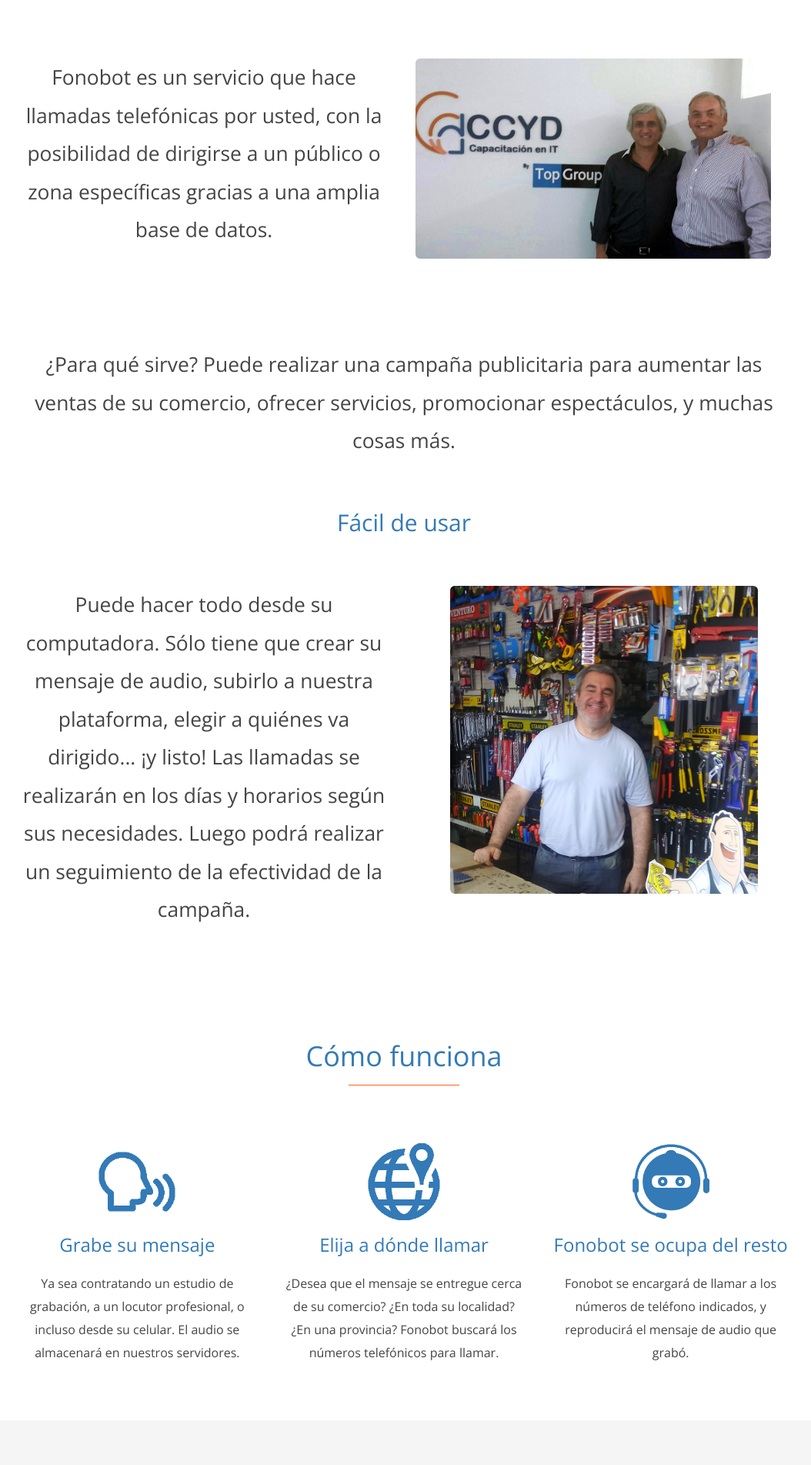
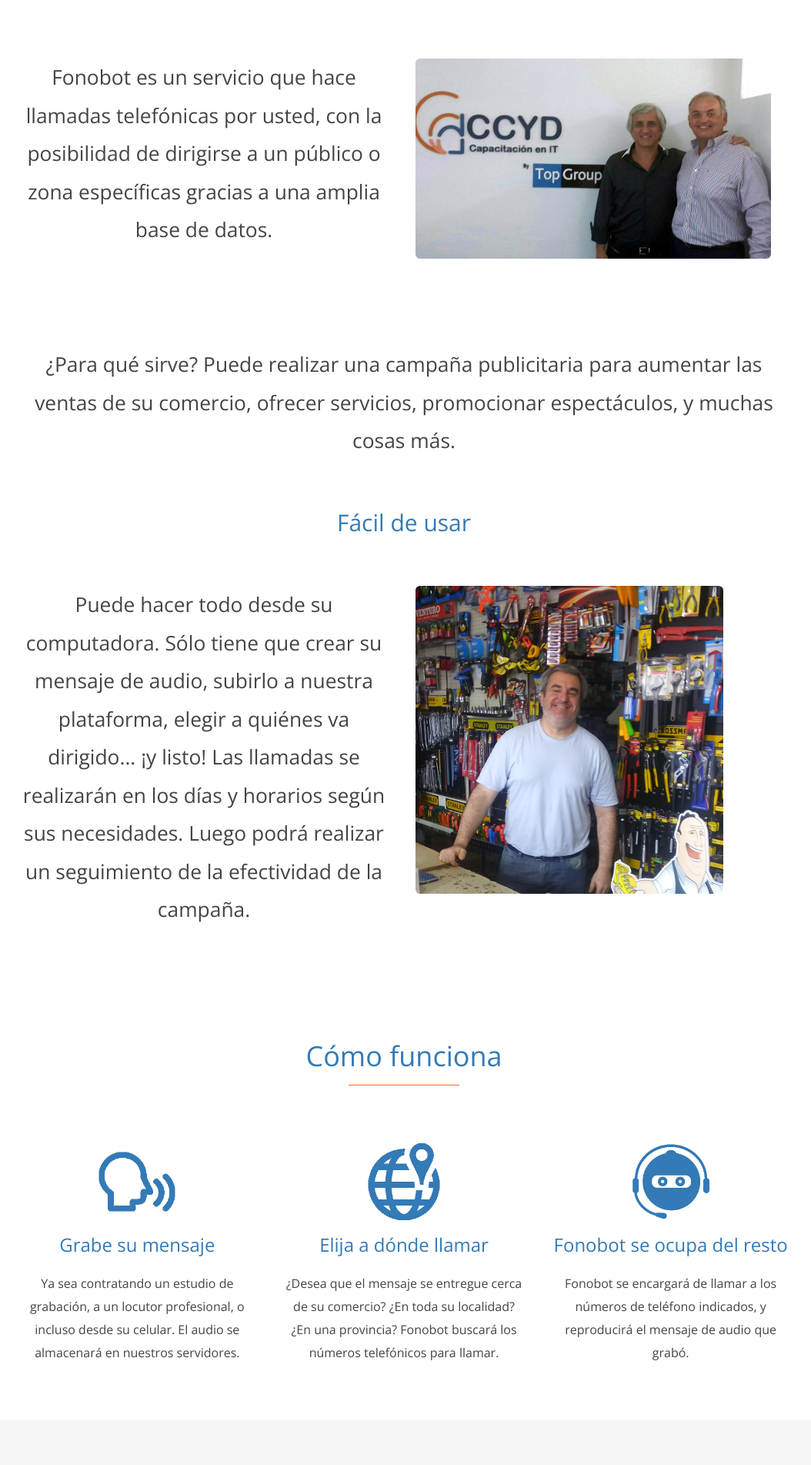
Before and after one commit to netcomsatelital/fonobot, a Jekyll site: the page built from index.html, in a window 1280 px wide. Shown: the part 653-2556 px from the top of the page at 77% size, without its empty margins (115-1169 px from the left). Built offline with Jekyll 4.4.1, drawn with Linux system fonts in a browser that asks for light colours; nearby versions of some CDN libraries.

Commit message:
Agregada clase img-photo. Sanitizada la entrada en contact_form.php y movido script a Gremlin.

```diff
--- a/contacto.html
+++ b/contacto.html
@@ -31,7 +31,7 @@
               </dl>
             </div>
             <div class="col-md-6">
-              <form method="post" action="/inc/contact_form.php" id="contact_form" target="fonobot_contact_form">
+              <form method="post" action="https://app.fonobot.com/mod/pub/contact_form.php" id="contact_form" target="fonobot_contact_form">
                 <div class="form-group">
                   <input type="text" required="required" name="form1_nombre" id="form1_nombre" placeholder="Nombre" class="form-control">
                 </div>
@@ -51,7 +51,7 @@
 
     </main>
 {% include footer.html %}
-    <script type="text/javascript" src="/js/tw-sack.js"></script>
-    <script type="text/javascript" src="/js/contacto.js"></script>
+    <script type="text/javascript" src="{{ "js/tw-sack.js" | prepend:site.baseurl }}"></script>
+    <script type="text/javascript" src="{{ "js/contacto.js" | prepend:site.baseurl }}"></script>
   </body>
 </html>
--- a/css/main.css
+++ b/css/main.css
@@ -21,6 +21,10 @@
  font-size: 165%;
  margin-top: 4ex;
  margin-bottom: 4ex;
+}
+
+.img-photo {
+ border-radius: 6px;
 }
 
 #page-home h1, #page-home h2, #page-home h3, #page-home h4, #page-home h5, #page-home h6, #page-home .standout {
@@ -129,7 +133,7 @@
  background-size: cover;
  background-repeat: none;
  background-color: #FF641B;
- background-image: url(/img/hero-bg-01.jpg);
+ background-image: url(../img/hero-bg-01.jpg);
  font-size: 120%;
  text-shadow: 0 0 4pt #000;
  margin-bottom: 6ex;
--- a/index.html
+++ b/index.html
@@ -28,7 +28,7 @@
               <p class="standout">Fonobot es un servicio que hace llamadas telef&oacute;nicas por usted, con la posibilidad de dirigirse a un p&uacute;blico o zona espec&iacute;ficas gracias a una amplia base de datos.</p>
             </div>
             <div class="col-md-6">
-              <p class="standout"><img class="img-responsive" src="{{ "img/index/que-es-08.jpg" : prepend:site.baseurl }}" style="border-radius:6px;"></p>
+              <p class="standout text-center"><img class="img-responsive img-photo" src="{{ "img/index/que-es-08.jpg" : prepend:site.baseurl }}"></p>
             </div>
           </div>
           <p class="standout">&iquest;Para qu&eacute; sirve? Puede realizar una campa&ntilde;a publicitaria para aumentar las ventas de su comercio, ofrecer servicios, promocionar espect&aacute;culos, y muchas cosas m&aacute;s.</p>
@@ -39,7 +39,7 @@
               <p class="standout">Puede hacer todo desde su computadora. S&oacute;lo tiene que crear su mensaje de audio, subirlo a nuestra plataforma, elegir a qui&eacute;nes va dirigido... &iexcl;y listo! Las llamadas se realizar&aacute;n en los d&iacute;as y horarios seg&uacute;n sus necesidades. Luego podr&aacute; realizar un seguimiento de la efectividad de la campa&ntilde;a.</p>
             </div>
             <div class="col-md-6">
-              <p class="standout"><img src="{{ "img/index/que-es-04.png" | prepend:site.baseurl }}" style="border-radius:6px;"></p>
+              <p class="standout text-center"><img class="img-responsive img-photo" src="{{ "img/index/que-es-04.png" | prepend:site.baseurl }}"></p>
             </div>
           </div>
         </div>
```
Also changed, not shown: 1 other file.
